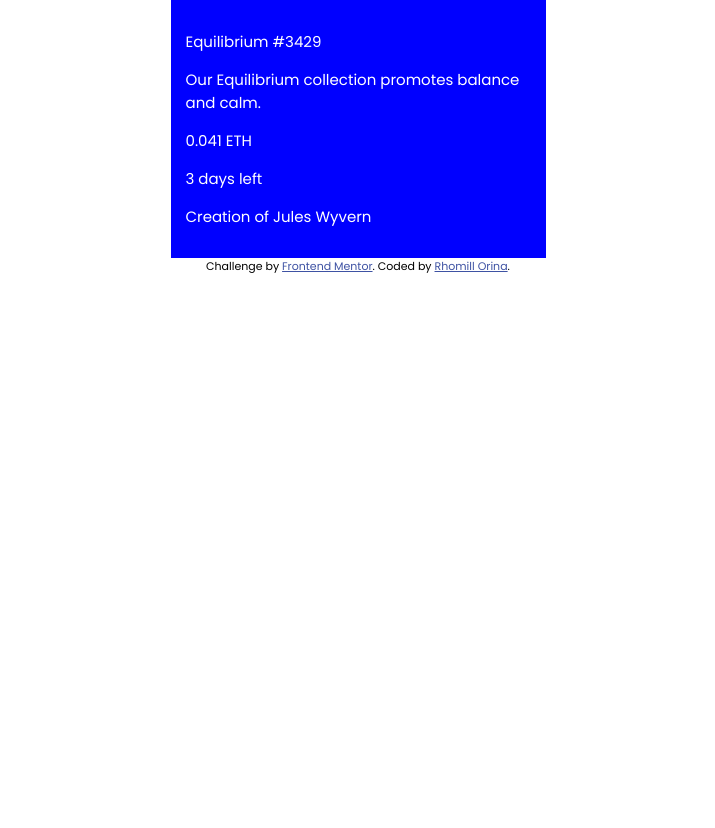
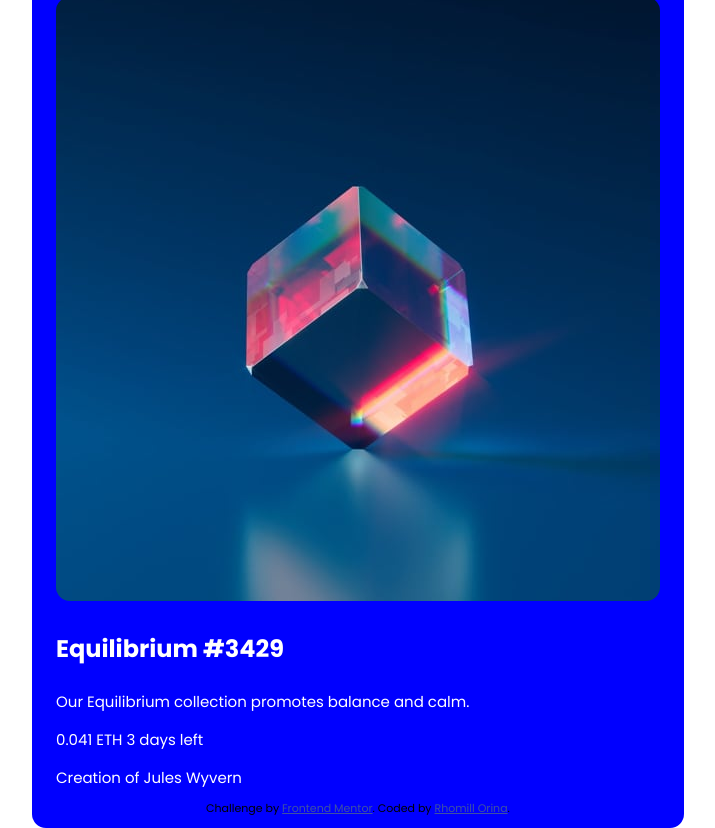
Before and after one commit to DevRomu/NFT-Challenge, a plain HTML site: page index.html in a window 1280 px wide. Shown: the whole page, without its empty margins (282-997 px from the left). Before the commit the page ends 800 px from the top, so only its background shows below. Drawn offline with Linux system fonts and the light colour scheme.

Commit message:
Made edits to the code

```diff
--- a/index.css
+++ b/index.css
@@ -2,26 +2,47 @@ body{
     font-family: "Poppins", "Helvetica Neue", Helvetica, Arial;
 }
 
+.Title{
+  font-size: 24px;
+  font-weight: bold;
+}
+
 .container{
+ display: flex;
  margin: auto;
- text-align: left;
- padding: 15px;
- background-color: blue;
- color: white;
+ justify-content: center;
+ align-items: center;
+ height: 100vh;
+}
+
+.centered-image{
+    object-fit: contain;
+    border-radius: 14px;
+}
+
+.card{
+    border-radius: 14px;
+    padding: 24px;
+    background-color: blue;
+    color: white;
 }
 
 @media screen and (min-width: 1440px){
     body{
+
         width: 1440px;
         font-size: 15px;
+        justify-content: center;
         margin: 0 auto;
     }
 }
 
 @media screen and (min-width: 375px){
     body{
+
         width: 375px;
         font-size: 15px;
+        justify-content: center;
         margin: 0 auto;
     }
 }
--- a/index.html
+++ b/index.html
@@ -30,11 +30,13 @@
   <body>
     <div class="container">
       <div class="card">
-        <p>Equilibrium #3429</p>
-        <p>Our Equilibrium collection promotes balance and calm.</p>
-        <p>0.041 ETH</p>
-        <p>3 days left</p>
-        <p>Creation of Jules Wyvern</p>
+        <img src="images/image-equilibrium.jpg" alt="Image" class="centered-image">
+        <p class="Title">Equilibrium #3429</p>
+        <p class="Paragraph">
+          Our Equilibrium collection promotes balance and calm.
+        </p>
+        <p class="price">0.041 ETH 3 days left</p>
+        <p class="Creator">Creation of Jules Wyvern</p>
       </div>
     </div>
     <div class="attribution">
```
